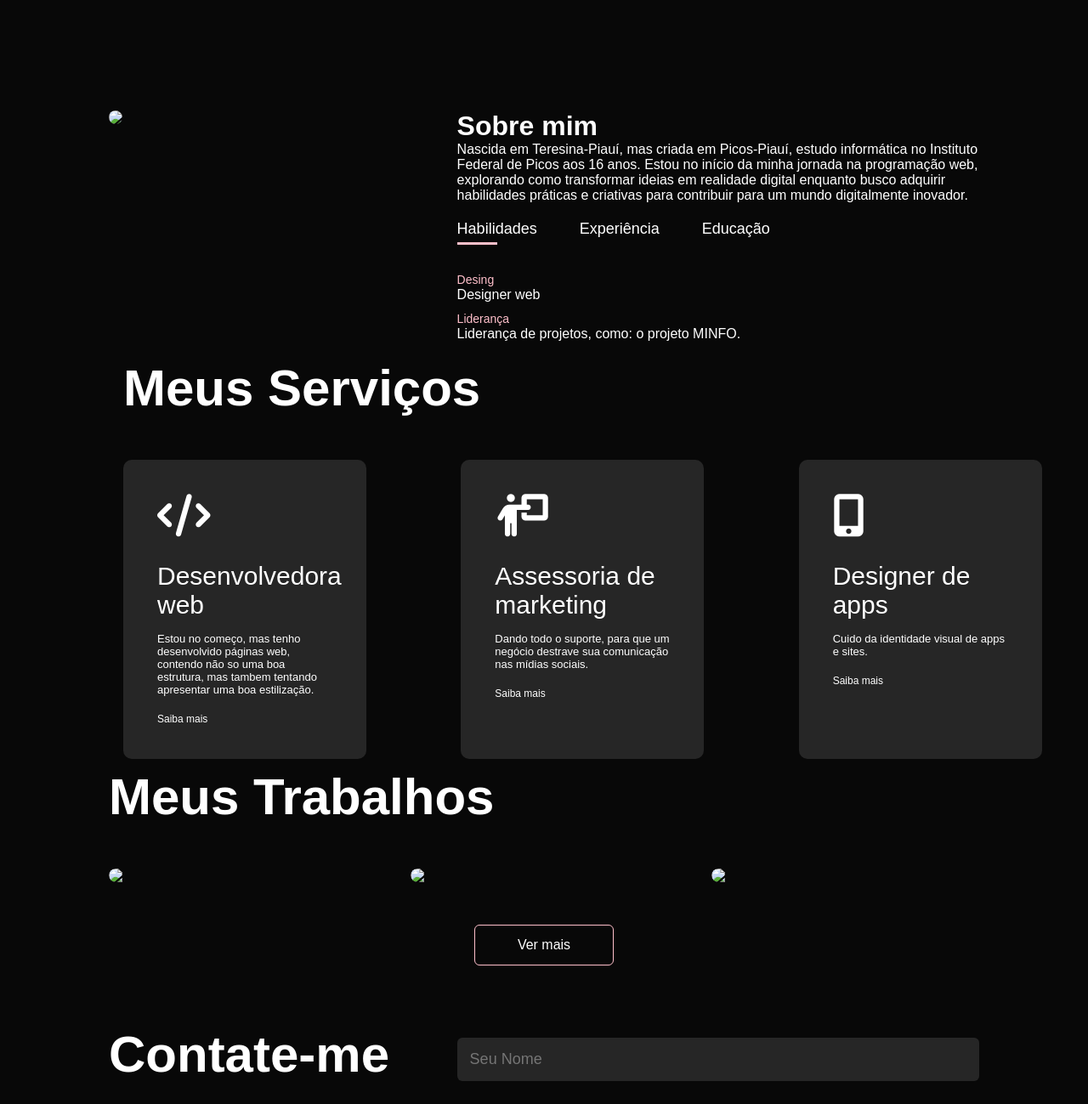
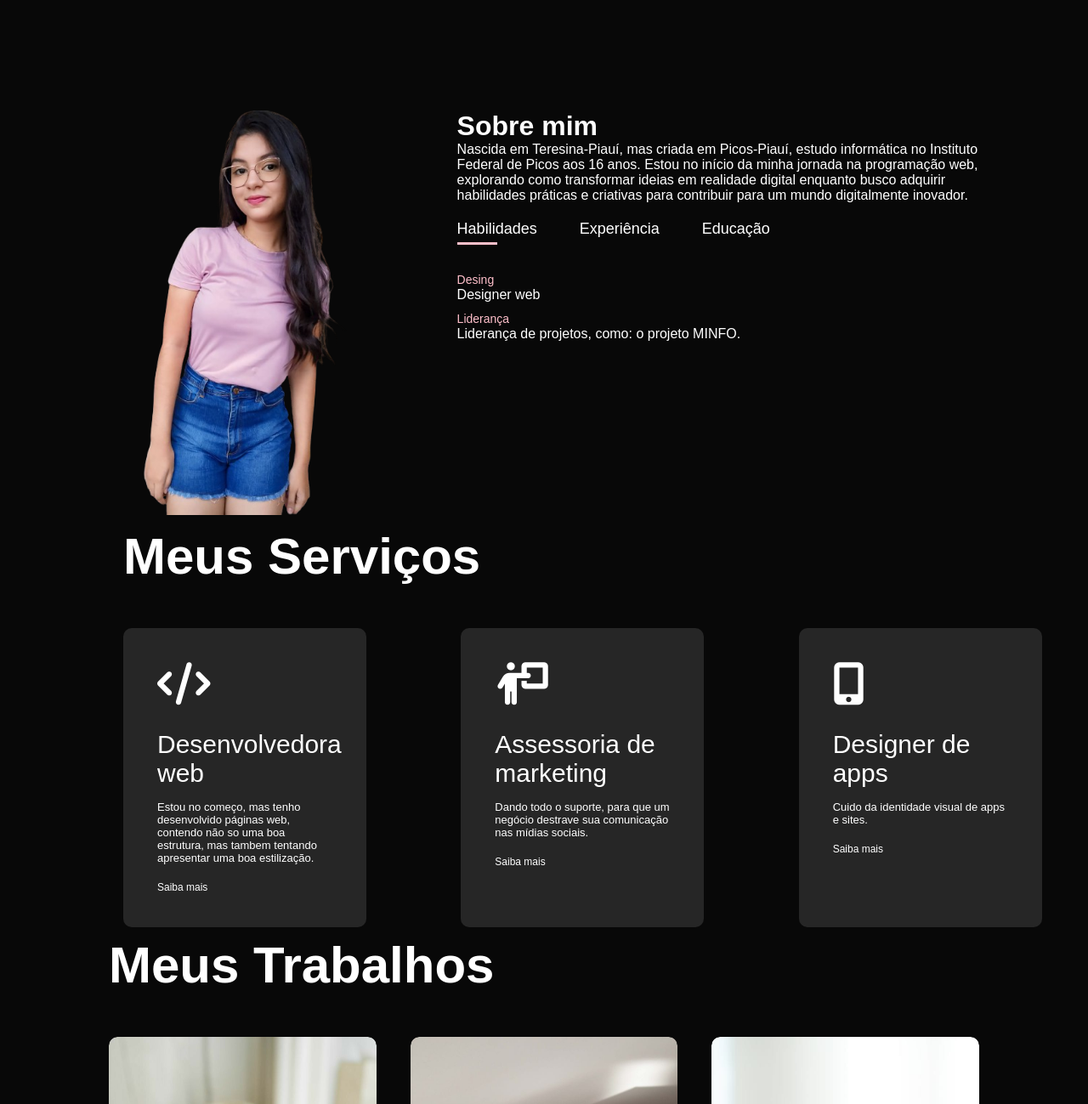
Before and after one commit to evekelly312/evekelly312.github.io, a plain HTML site: page index.html in a window 1280 px wide. Shown: the part 680-1979 px from the top of the page at 85% size. Drawn offline with Linux system fonts and the light colour scheme.

Commit message:
Update index.html

```diff
--- a/index.html
+++ b/index.html
@@ -11,7 +11,7 @@
 <div id="header">
     <div class="container">
         <nav>
-            <img src="imagens/logo.png" class="logo">
+            <img src="logo.png" class="logo">
             <ul>
                 <li><a href="#header">Início</a></li>
                 <li><a href="#Sobre">Sobre</a></li>
@@ -31,7 +31,7 @@
     <div class="container">
         <div class="linha">
             <div class="sobre-col-1">
-                <img src="imagens/imagem6.png">
+                <img src="imagem6.png">
             </div>
             <div class="sobre-col-2">
                 <h1 class="sub-títilo">Sobre mim</h1>
@@ -100,7 +100,7 @@
         <h1 class="sub-título2">Meus Trabalhos</h1>
         <div class="lista-trabalhos">
             <div class="Trabalho">
-                <img src="imagens/imagem1.jpg">
+                <img src="imagem1.jpg">
                 <div class="camada">
                     <h3>Desenvolvedora</h3>
                     <p>Desenvolvo sites como esse.</p>
@@ -108,7 +108,7 @@
                 </div>
             </div>
             <div class="Trabalho">
-                <img src="imagens/imagem3.jpg">
+                <img src="imagem3.jpg">
                 <div class="camada">
                     <h3>Designer</h3>
                     <p>Cuido, em comunidade, da identidade visual do app UGYM.</p>
@@ -116,7 +116,7 @@
                 </div>
             </div>
             <div class="Trabalho">
-                <img src="imagens/imagem2.jpg">
+                <img src="imagem2.jpg">
                 <div class="camada">
                     <h3>Estudante</h3>
                     <p>Crescendo em conhecimentos gerais e de T.I., entre eles a programação.</p>
```
